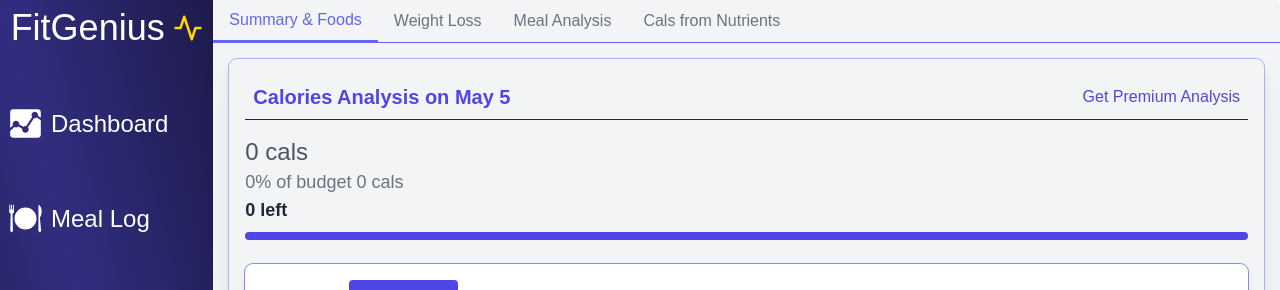
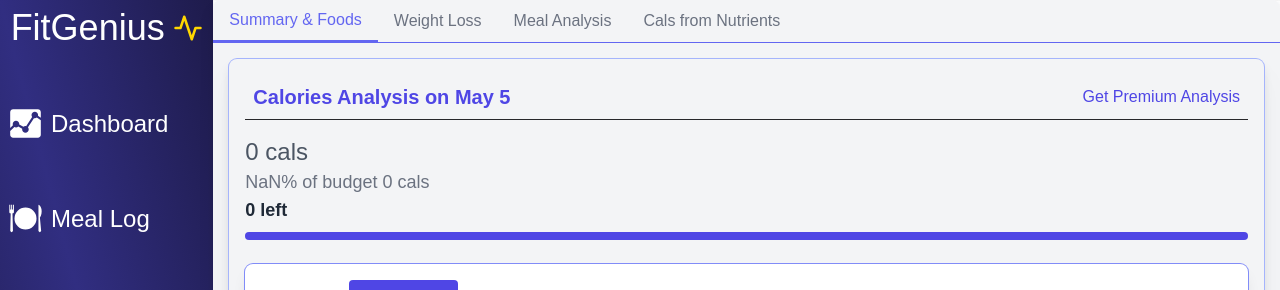
Before and after one commit to ajv55/health, a Next.js app: page /dashboard/analysis in a window 1280 px wide. Shown: the top 290 px of the page. Built offline with nearby package versions, Linux system fonts and the light colour scheme; no server answers; the database is empty; a web font is replaced by a local one.

Commit message:
update progress component to link with date picker and summary component

```diff
--- /dev/null
+++ b/app/api/getDinnerByDate/route.ts
@@ -0,0 +1,30 @@
+import prisma from "@/app/libs/prismadb";
+import { NextResponse } from "next/server";
+import { getServerSession } from "next-auth";
+import { authOptions } from "@/app/libs/option";
+
+export async function GET(request: Request) {
+    const session = await getServerSession(authOptions);
+
+    // Extract the date parameter from the query string
+    const url = new URL(request.url);
+    const date = url.searchParams.get('date');
+
+    const today = date ? new Date(date) : new Date();
+    const startOfDay = new Date(today);
+    startOfDay.setHours(0, 0, 0, 0); // Set time to 00:00:00.000 for the start of the day
+    const endOfDay = new Date(today);
+    endOfDay.setHours(23, 59, 59, 999);
+
+    const meals = await prisma.dinnerLog.findMany({
+        where: {
+            userId: session?.user.id,
+            createdAt: {
+                gte: startOfDay,
+                lte: endOfDay
+            }
+        }
+    });
+
+    return NextResponse.json(meals, { status: 201 });
+}
--- /dev/null
+++ b/app/api/getSnackByDate/route.ts
@@ -0,0 +1,30 @@
+import prisma from "@/app/libs/prismadb";
+import { NextResponse } from "next/server";
+import { getServerSession } from "next-auth";
+import { authOptions } from "@/app/libs/option";
+
+export async function GET(request: Request) {
+    const session = await getServerSession(authOptions);
+
+    // Extract the date parameter from the query string
+    const url = new URL(request.url);
+    const date = url.searchParams.get('date');
+
+    const today = date ? new Date(date) : new Date();
+    const startOfDay = new Date(today);
+    startOfDay.setHours(0, 0, 0, 0); // Set time to 00:00:00.000 for the start of the day
+    const endOfDay = new Date(today);
+    endOfDay.setHours(23, 59, 59, 999);
+
+    const meals = await prisma.snackLog.findMany({
+        where: {
+            userId: session?.user.id,
+            createdAt: {
+                gte: startOfDay,
+                lte: endOfDay
+            }
+        }
+    });
+
+    return NextResponse.json(meals, { status: 201 });
+}
--- a/app/components/analysisComponents/summary.tsx
+++ b/app/components/analysisComponents/summary.tsx
@@ -13,6 +13,11 @@
 
     const [breakfast, setBreakfast] = useState([]);
     const [lunch, setLunch] = useState([]);
+    const [dinner, setDinner] = useState([]);
+    const [snack, setSnack] = useState([]);
+    const [totalProgress, setTotalProgress] = useState<any>([]);
+    const [loading, setLoading] = useState(true);
+
 
     const userCalories = session?.user.recommend;
     const total = useSelector((state: RootState) => state.log.totals);
@@ -36,17 +41,82 @@
         });
       };
 
+      const fetchDinnerLogs = async (date: Date) => {
+        await axios.get(`/api/getDinnerLogs?date=${date}`).then((res: any) => {
+          if (res.status === 201) {
+            setDinner(res.data);
+          }
+        });
+      };
+
+      const fetchSnackLogs = async (date: Date) => {
+        await axios.get(`/api/getSnackLogs?date=${date}`).then((res: any) => {
+          if (res.status === 201) {
+            setSnack(res.data);
+          }
+        });
+      };
+
       useEffect(() => {
-        fetchMealLogs(currentDate);
-        fetchLunchLogs(currentDate!)
-      }, [currentDate])
+        setLoading(true); // Set loading to true before fetching
+        Promise.all([
+            fetchMealLogs(currentDate),
+            fetchLunchLogs(currentDate!),
+            fetchDinnerLogs(currentDate!),
+            fetchSnackLogs(currentDate!)
+        ]).then(() => {
+            setLoading(false); // Set loading to false after all fetches are complete
+        });
+    }, [currentDate]);
 
-      console.log(lunch)
+      useEffect(() => {
+
+
+        function calculateTotalNutrients(logs: any) {
+          return logs.reduce((totals: any, log: any) => {
+            totals.calories += (log.calories || 0);
+            totals.fat += (log.fat || 0);
+            totals.protein += (log.protein || 0);
+            totals.carbs += (log.carbs || 0);
+            totals.sodium += (log.sodium || 0);
+            totals.transFat += (log.transFat || 0);
+            totals.satFat += (log.satFat || 0);
+            totals.calcium += (log.calcium || 0);
+            totals.fiber += (log.fiber || 0);
+            return totals;
+          }, {
+            calories: 0,
+            fat: 0,
+            protein: 0,
+            carbs: 0,
+            sodium: 0,
+            transFat: 0,
+            satFat: 0,
+            calcium: 0,
+            fiber: 0
+          });
+        }
+
+
+        // Combine all logs into one array
+        const allLogs = [...breakfast!, ...lunch!, ...dinner!, ...snack!];
+
+         // Use a Map to ensure unique logs based on 'id'
+         const uniqueLogs = Array.from(new Map(allLogs.map((log: any) => [log?.id!, log])).values());
+
+        console.log('all log: ', uniqueLogs)
+        // Calculate total calories from combined logs
+        const totalNutrients = calculateTotalNutrients(allLogs);
+        setTotalProgress(totalNutrients);
+      }, [breakfast, lunch, dinner, snack]);
+
+
+      console.log(totalProgress)
 
 
     const maintenanceCalories = Number(userCalories) || 0;
-   const caloriesLeft = maintenanceCalories - (total?.calories || 0);
-   const percentageConsumed = ((total?.calories || 0) / maintenanceCalories) * 100;
+   const caloriesLeft = maintenanceCalories - (totalProgress?.calories || 0);
+   const percentageConsumed = ((totalProgress?.calories || 0) / maintenanceCalories) * 100;
 
    console.log(percentageConsumed)
   return (
@@ -56,12 +126,23 @@
         <button className="text-indigo-600 font-medium">Get Premium Analysis</button>
       </div>
       <div className="mt-4">
-        <div className="text-gray-600 text-2xl">0 cals</div>
-        <div className="text-lg text-gray-500">0% of budget {maintenanceCalories} cals</div>
-        <div className="text-lg font-semibold text-gray-800">{caloriesLeft} left</div>
-        <div className="h-2 mt-2 bg-gray-200 rounded-full">
-          <div className="h-full bg-indigo-600 rounded-full" style={{ width: `${percentageConsumed}%` }}></div>
-        </div>
+      {loading ? (
+                    <div>
+                        <div className="h-6 bg-gray-300 w-32 rounded-full animate-pulse mb-2"></div>
+                        <div className="h-4 bg-gray-300 w-64 rounded-full animate-pulse mb-2 "></div>
+                        <div className="h-3 bg-gray-300 w-13 rounded-full animate-pulse mb-2 "></div>
+                        <div className="h-2 bg-gray-300 rounded-full animate-pulse"></div>
+                    </div>
+                ) : (
+                    <>
+                        <div className="text-gray-600 text-2xl">{Math.round(totalProgress.calories)} cals</div>
+                        <div className="text-lg text-gray-500">{Math.round(percentageConsumed)}% of budget {maintenanceCalories} cals</div>
+                        <div className="text-lg font-semibold text-gray-800">{Math.round(caloriesLeft)} left</div>
+                        <div className="h-2 mt-2 bg-gray-200 rounded-full">
+                            <div className="h-full bg-indigo-600 rounded-full" style={{ width: `${Math.round(percentageConsumed)}%` }}></div>
+                        </div>
+                    </>
+                )}
       </div>
       <div className="mt-6">
        <DatePicker />
--- a/app/components/dashboardComponents/infomation.tsx
+++ b/app/components/dashboardComponents/infomation.tsx
@@ -15,6 +15,7 @@
 import { RootState } from '@/app/store';
 import { setGrams } from '@/app/slices/logSlice';
 import axios from 'axios';
+import DatePicker from '../tabComponents/datePicker';
 
 export default function Infomation() {
 
@@ -99,7 +100,7 @@
   console.log(grams)
 
   return (
-    <div className='w-[56%] h-[30rem] flex flex-col justify-start items-center rounded-lg bg-white'>
+    <div className='w-[56%] h-[32rem] drop-shadow-lg flex flex-col justify-start items-center rounded-lg bg-white'>
       <Main />
 
      {/* here will go the execise, water, steps tracking */}
@@ -120,7 +121,6 @@
       <ProteinProgress  />
       <FatProgress />
      </div>
-
     </div>
   )
 }
--- a/app/components/newDashboarComponent/progressBar.tsx
+++ b/app/components/newDashboarComponent/progressBar.tsx
@@ -11,37 +11,41 @@
 
   const userCalories = session?.user.recommend;
   const dispatch = useDispatch();
+  const [isLoading, setIsLoading] = useState(false);
 
-  const fetchMealLogs = async () => {
-    await axios.get('/api/getMealLogs').then((res: any) => {
-        if(res.status === 201) {
-            dispatch(setUserMealLogs(res.data))
+  const currentDate = useSelector((state: RootState) => state.weight.currentDate);
+
+  const fetchMealLogs = async (date: any) => {
+    await axios.get(`/api/getBreakfastByDate?date=${date}`).then((res: any) => {
+      if (res.status === 201) {
+        dispatch(setUserMealLogs(res.data));
       }
-    })
+    });
   };
 
-const fetchLunchLogs = async () => {
-  await axios.get('/api/getLunchLogs').then((res: any) => {
-      if(res.status === 201) {
-          dispatch(setLunchLog(res.data))
+  const fetchLunchLogs = async (date: Date) => {
+    await axios.get(`/api/getLunchByDate?date=${date}`).then((res: any) => {
+      if (res.status === 201) {
+        console.log(res)
+        dispatch(setLunchLog(res.data));
       }
-  })
+    });
   };
 
-const fetchDinnerLogs = async () => {
-  await axios.get('/api/getDinnerLogs').then((res: any) => {
-      if(res.status === 201) {
-          dispatch(setDinnerLog(res.data))
+  const fetchDinnerLogs = async (date: Date) => {
+    await axios.get(`/api/getDinnerLogs?date=${date}`).then((res: any) => {
+      if (res.status === 201) {
+        dispatch(setDinnerLog(res.data));
       }
-  })
+    });
   };
 
-const fetchSnackLogs = async () => {
-  await axios.get('/api/getSnackLogs').then((res: any) => {
-      if(res.status === 201) {
-          dispatch(setSnackLog(res.data))
+  const fetchSnackLogs = async (date: Date) => {
+    await axios.get(`/api/getSnackLogs?date=${date}`).then((res: any) => {
+      if (res.status === 201) {
+        dispatch(setSnackLog(res.data));
       }
-  })
+    });
   };
 
 
@@ -53,11 +57,16 @@
 
 
   useEffect(() => {
-  fetchMealLogs();
-  fetchLunchLogs();
-  fetchDinnerLogs();
-  fetchSnackLogs();
- } , [])
+    setIsLoading(true); // Set loading to true before fetching
+    Promise.all([
+        fetchMealLogs(currentDate!),
+        fetchLunchLogs(currentDate!),
+        fetchDinnerLogs(currentDate!),
+        fetchSnackLogs(currentDate!)
+    ]).then(() => {
+        setIsLoading(false); // Set loading to false after all fetches are complete
+    });
+}, [currentDate]);
 
   useEffect(() => {
 
```
Lines whose indentation alone changed are shown as unchanged.
